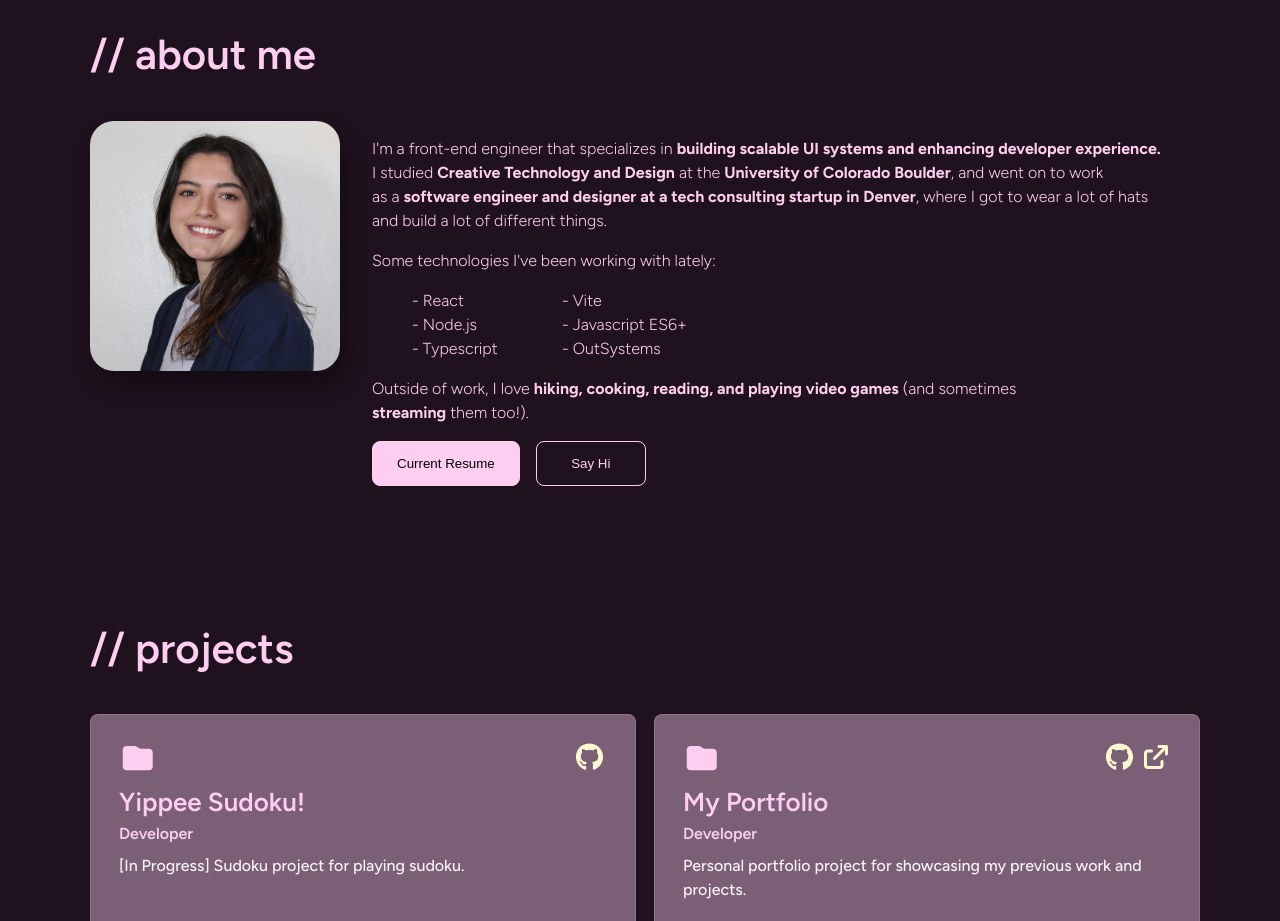
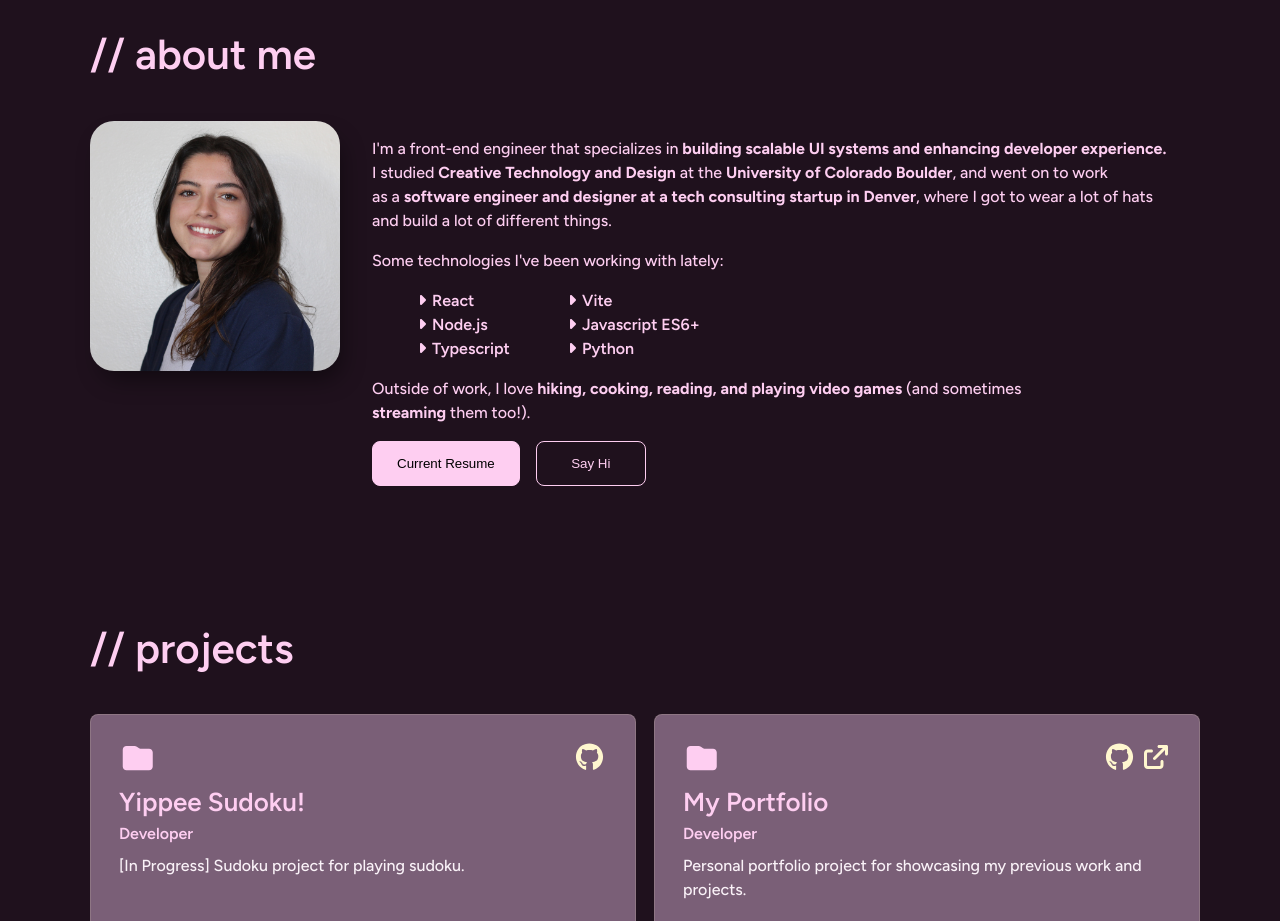
Before and after one commit to rachelmcminn/my-portfolio, a React (Vite) app: page / in a window 1280 px wide. Shown: the part 780-1701 px from the top of the page. Built offline with nearby package versions, Linux system fonts and the light colour scheme.

Commit message:
ui updates

```diff
--- a/src/index.css
+++ b/src/index.css
@@ -87,6 +87,7 @@ a {
 a:hover {
   cursor: pointer;
   font-weight: 600;
+  text-decoration: underline;
 }
 
 /* cursor glow effect */
@@ -433,6 +434,7 @@ section#home {
   display: flex;
   flex-direction: row;
   gap: 32px;
+  font-weight: 500;
 }
 
 .about-tech-stack {
@@ -440,6 +442,10 @@ section#home {
   grid-template-columns: repeat(2,minmax(150px,10px));
   list-style-type: none;
   margin-top: 16px;
+}
+
+.tech-stack-item {
+  font-weight: 600;
 }
 
 /*---------------------- contact ---------------------*/
--- a/src/sections/About.jsx
+++ b/src/sections/About.jsx
@@ -1,5 +1,11 @@
 import React from "react";
 import headshot from '../assets/img/headshot.jpg';
+import { FontAwesomeIcon } from '@fortawesome/react-fontawesome'
+import { library } from '@fortawesome/fontawesome-svg-core'
+/* import all the icons in Free Solid, Free Regular, and Brands styles */
+import { fas } from '@fortawesome/free-solid-svg-icons'
+import { far } from '@fortawesome/free-regular-svg-icons'
+import { fab } from '@fortawesome/free-brands-svg-icons'
 
 export const About = () => {
 
@@ -22,22 +28,34 @@ export const About = () => {
                     Some technologies I've been working with lately:
                     <ul className="about-tech-stack">
                         <li>
-                            - React
+                            <div className="tech-stack-item">
+                                <FontAwesomeIcon icon="fa-solid fa-caret-right" />React
+                            </div>
                         </li>
                         <li>
-                            - Vite
+                            <div className="tech-stack-item">
+                                <FontAwesomeIcon icon="fa-solid fa-caret-right" />Vite
+                            </div>
                         </li>
                         <li>
-                            - Node.js
+                            <div className="tech-stack-item">
+                                <FontAwesomeIcon icon="fa-solid fa-caret-right" />Node.js
+                            </div>
                         </li>
                         <li>
-                            - Javascript ES6+
+                            <div className="tech-stack-item">
+                                <FontAwesomeIcon icon="fa-solid fa-caret-right" />Javascript ES6+
+                            </div>
                         </li>
                         <li>
-                            - Typescript
+                            <div className="tech-stack-item">
+                                <FontAwesomeIcon icon="fa-solid fa-caret-right" />Typescript
+                            </div>
                         </li>
                         <li>
-                            - OutSystems
+                            <div className="tech-stack-item">
+                                <FontAwesomeIcon icon="fa-solid fa-caret-right" />Python
+                            </div>
                         </li>
 
                     </ul>
```
